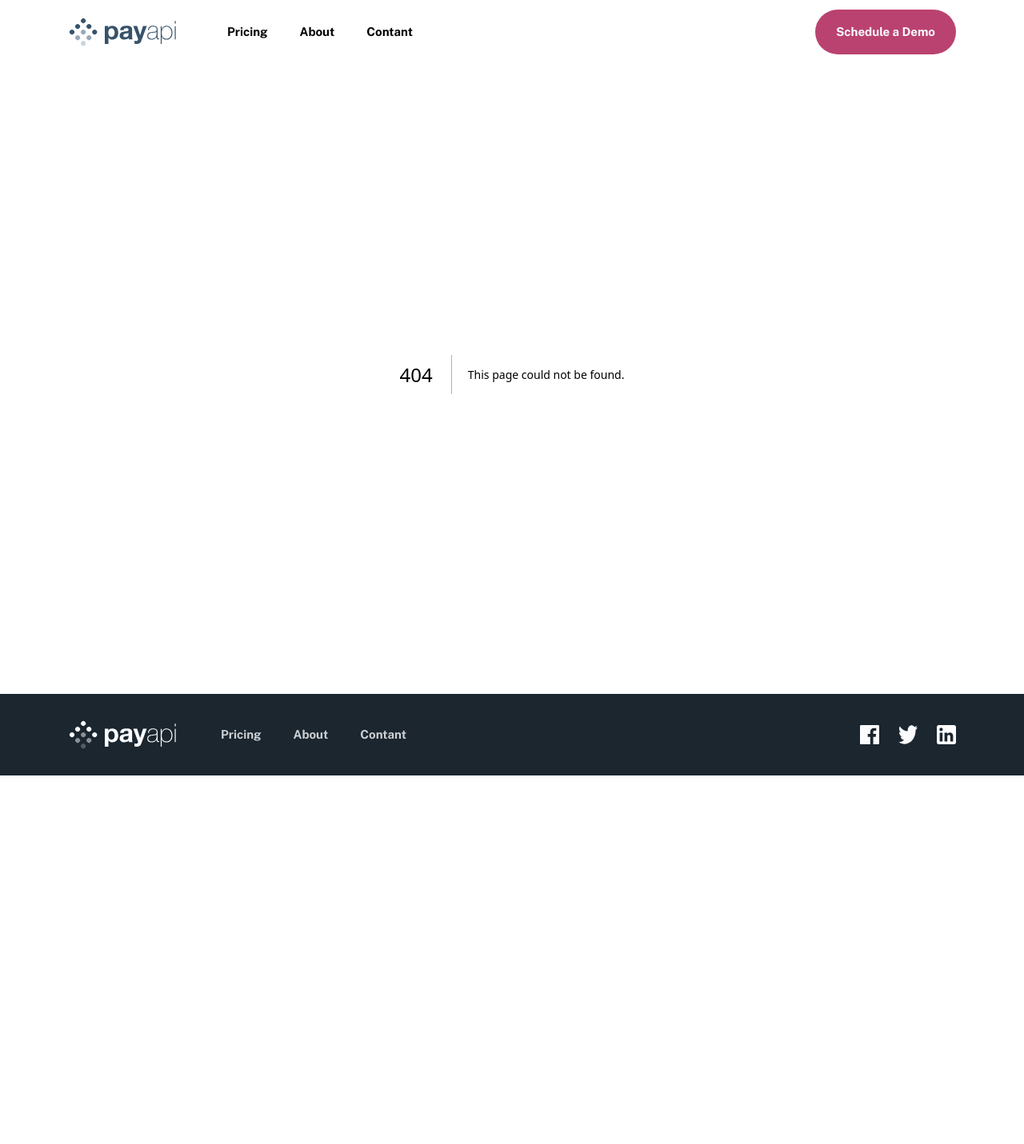
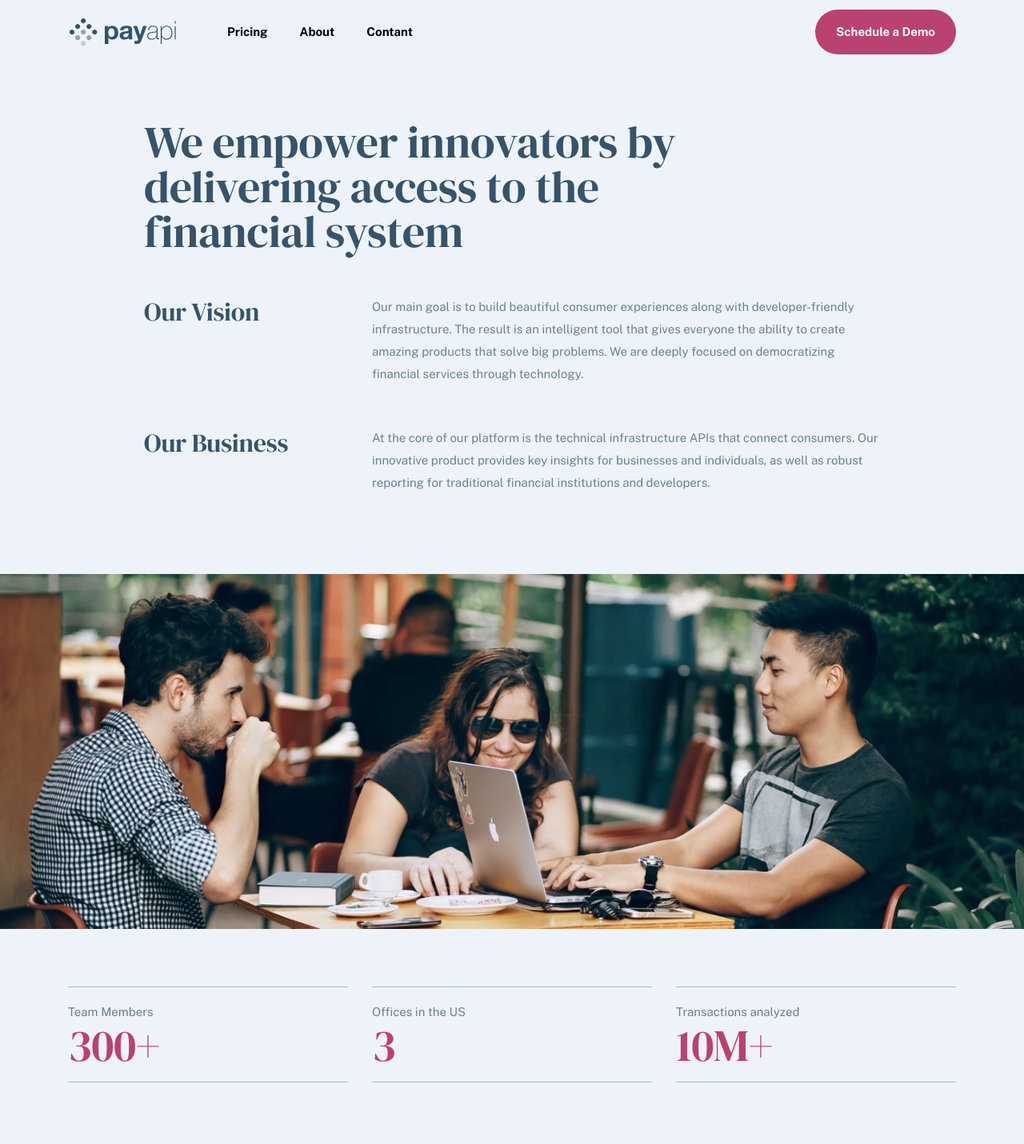
Before and after one commit to wasiqurzaman/payapi-site, a Next.js app: page /about in a window 1280 px wide. Before the commit this address had no page. Shown: the part 28-1459 px from the top of the page at 80% size. Before the commit the page ends 998 px from the top, so only its background shows below. Built offline with nearby package versions, Linux system fonts and the light colour scheme.

Commit message:
Add About page with team information and company culture details

```diff
--- /dev/null
+++ b/app/about/page.tsx
@@ -0,0 +1,100 @@
+import Image from "next/image";
+import Ready from "../components/Ready";
+
+export default function AboutPage() {
+  return (
+    <div>
+      <section className="pt-[48px] tab:pt-[72px] lg:pt-[82px]">
+        <div className="max-w-[1110px] mx-auto px-[24px] md:px-[40px] xl:px-0 flex flex-col">
+          <div className="flex flex-col items-center lg:items-start gap-[48px] tab:gap-[52px] lg:px-[95px] mb-[48px] sm:mb-[92px] lg:mb-[100px]">
+            <h1 className="h3-big tab:h2 lg:h1-sm max-w-[720px] text-center lg:text-start w-[80%]">
+              We empower innovators by delivering access to the financial system
+            </h1>
+            <div className="flex flex-col tab:flex-row items-center gap-[10px] lg:gap-[30px] tab:items-start text-center tab:text-start">
+              <h3 className="h4 tab:h3-big text-nowrap w-[223px] lg:w-[255px]">
+                Our Vision
+              </h3>
+              <p className="text-sanJuanBlueLight tab:flex-1 sm:w-[80%] tab:w-auto">
+                Our main goal is to build beautiful consumer experiences along
+                with developer-friendly infrastructure. The result is an
+                intelligent tool that gives everyone the ability to create
+                amazing products that solve big problems. We are deeply focused
+                on democratizing financial services through technology.
+              </p>
+            </div>
+            <div className="flex flex-col tab:flex-row items-center gap-[10px] lg:gap-[30px] tab:items-start text-center tab:text-start">
+              <h3 className="h4 tab:h3-big text-nowrap w-[223px] lg:w-[255px]">
+                Our Business
+              </h3>
+              <p className="text-sanJuanBlueLight tab:flex-1 sm:w-[80%] tab:w-auto">
+                At the core of our platform is the technical infrastructure APIs
+                that connect consumers. Our innovative product provides key
+                insights for businesses and individuals, as well as robust
+                reporting for traditional financial institutions and developers.
+              </p>
+            </div>
+          </div>
+        </div>
+        <div className="max-w-[1440px] mx-auto mb-[48px] sm:mb-[72px]">
+          <Image
+            src="/assets/about/desktop/image-team-members.jpg"
+            alt="image team members"
+            width={1440}
+            height={500}
+            className="hidden sm:block"
+          />
+          <Image
+            src="/assets/about/mobile/image-team-members.jpg"
+            alt="image team members"
+            width={375}
+            height={300}
+            className="sm:hidden mx-auto w-[480px]"
+          />
+        </div>
+
+        <div className="flex flex-col sm:flex-row justify-between gap-[12px] sm:gap-[30px]  max-w-[1110px] mx-auto px-[24px] md:px-[40px] xl:px-0 mb-[48px] sm:mb-[72px]">
+          <div className="flex flex-col border-t sm:border-y  border-sanJuanBlueLight/50 pt-[17px] sm:py-[17px] w-[350] flex-1 sm:h-[150px] tab:h-auto sm:justify-between items-center sm:items-start">
+            <p className="text-sanJuanBlueLight">Team Members</p>
+            <h2 className="h1-sm text-primary">300+</h2>
+          </div>
+          <div className="flex flex-col sm:py-[17px] sm:border-y border-sanJuanBlueLight/50 py-[17px] w-[350] flex-1 sm:h-[150px] tab:h-auto sm:justify-between items-center sm:items-start">
+            <p className="text-sanJuanBlueLight">Offices in the US</p>
+            <h2 className="h1-sm text-primary">3</h2>
+          </div>
+          <div className="flex flex-col border-b sm:border-y border-sanJuanBlueLight/50 pb-[17px] sm:py-[17px] w-[350] flex-1 tsm:h-[150px] tab:h-auto sm:justify-between items-center sm:items-start">
+            <p className="text-sanJuanBlueLight">Transactions analyzed</p>
+            <h2 className="h1-sm text-primary">10M+</h2>
+          </div>
+        </div>
+
+        <div className="max-w-[1110px] mx-auto px-[24px] md:px-[40px] xl:px-0 flex flex-col mb-[12px] lg:mb-[36px]">
+          <div className="flex flex-col gap-[52px] lg:px-[95px]">
+            <div className="flex flex-col tab:flex-row items-center gap-[10px] lg:gap-[30px] tab:items-start text-center tab:text-start">
+              <h3 className="h4 tab:h3-big text-nowrap w-[223px] lg:w-[255px]">
+                The Culture
+              </h3>
+              <p className="text-sanJuanBlueLight tab:flex-1 sm:w-[80%] tab:w-auto">
+                We strongly believe there&apos;s always an opportunity to learn
+                from each other outside of day-to-day work, whether it&apos;s
+                company-wide offsites, internal hackathons, or co-worker
+                meetups. We always value cross-team collaboration and diversity
+                of thought, no matter the job title.
+              </p>
+            </div>
+            <div className="flex flex-col tab:flex-row items-center gap-[10px] lg:gap-[30px] tab:items-start text-center tab:text-start">
+              <h3 className="h4 tab:h3-big text-nowrap w-[223px] lg:w-[255px]">
+                The People
+              </h3>
+              <p className="text-sanJuanBlueLight tab:flex-1 sm:w-[80%] tab:w-auto">
+                We&apos;re all passionate about building a more efficient and
+                inclusive financial infrastructure together. At PayAPI, we have
+                diverse backgrounds and skills.
+              </p>
+            </div>
+          </div>
+        </div>
+        <Ready />
+      </section>
+    </div>
+  );
+}
```
